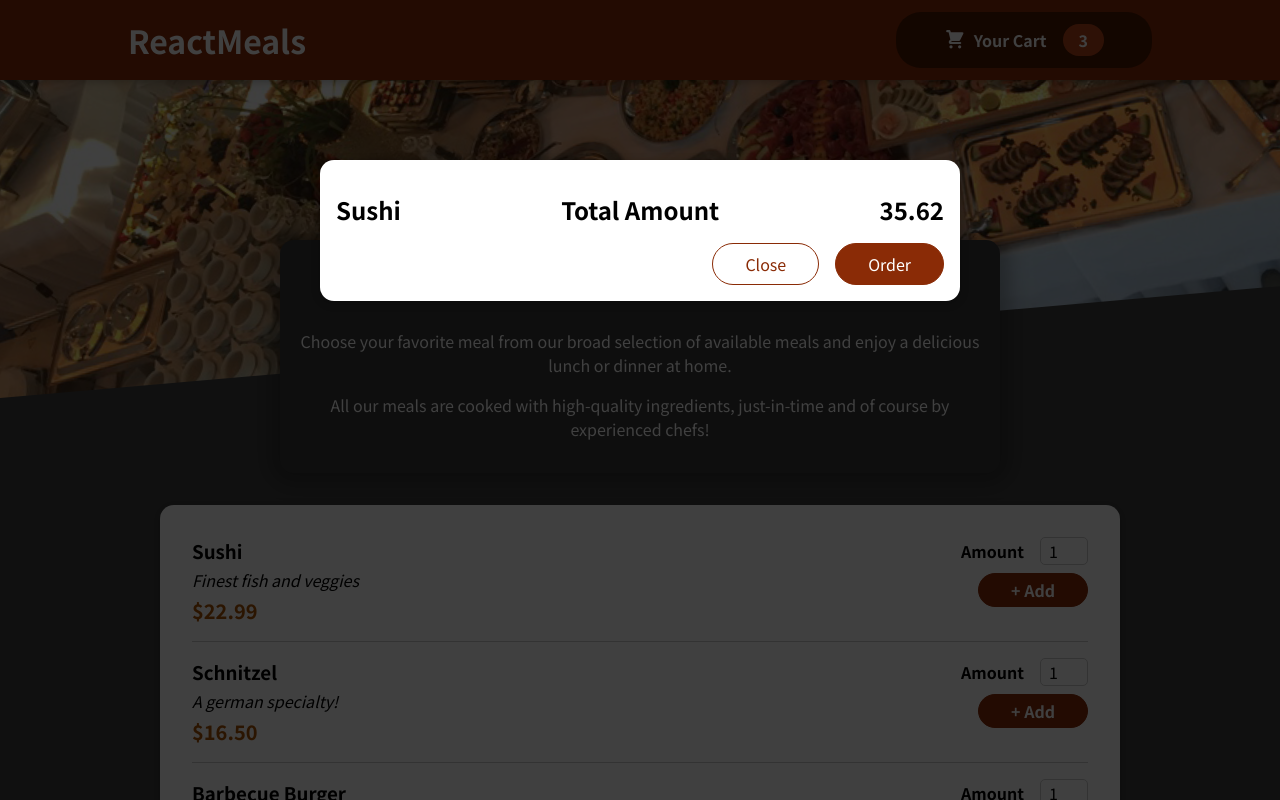
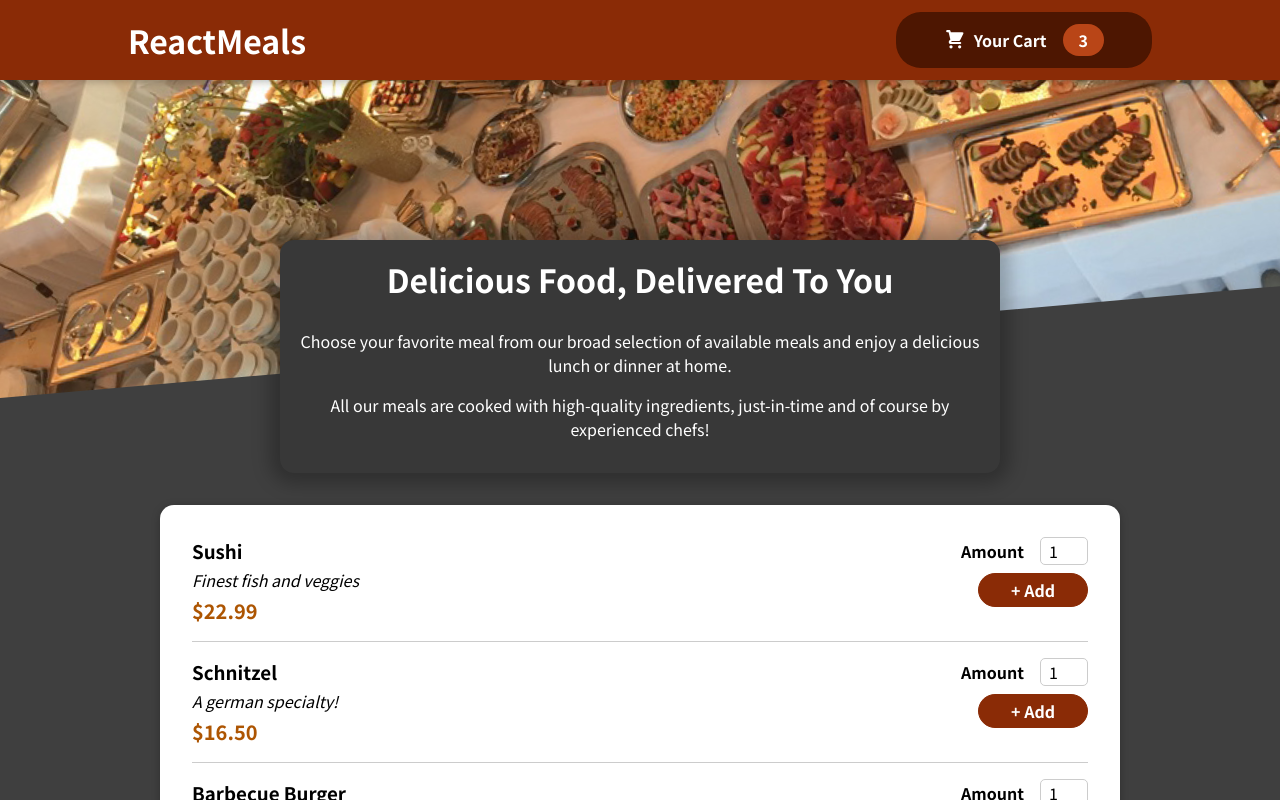
Before and after one commit to towficaziz/food-order-app, a React (Create React App) app: page / in a window 1280 px wide. Shown: the top 800 px of the page. Built offline with nearby package versions, Linux system fonts and the light colour scheme.

Commit message:
Managing Cart and Modal State

```diff
--- a/src/App.js
+++ b/src/App.js
@@ -1,13 +1,23 @@
-import { Fragment } from "react";
+import { Fragment, useState } from "react";
 import Header from "./components/Layout/Header";
 import Meals from "./components/Meals/Meals";
 import Cart from './components/Cart/Cart';
 
 function App() {
+  const [cartIsShown, setCartIsShown] = useState(false);
+
+  const showCartHandler = () =>{
+    setCartIsShown(true);
+  };
+
+  const hideCartHandler = () =>{
+    setCartIsShown(false);
+  };
+
   return (
     <Fragment>
-      <Cart />
-      <Header />
+      {cartIsShown && <Cart onClose={hideCartHandler} />}
+      <Header onShowCart={showCartHandler} />
       <main>
         <Meals />
       </main>
--- a/src/components/Cart/Cart.js
+++ b/src/components/Cart/Cart.js
@@ -2,22 +2,27 @@
 import Modal from "../UI/Modal";
 
 const Cart = (props) => {
-  const cartItem = <ul className={classes['cart-items']}>{[
-    { id: "c1", name: "Sushi", amount: 2, price: 12.9 }].map(
-    (item) => <li>{item.name}</li>)}</ul>;
+  const cartItem = (
+    <ul className={classes["cart-items"]}>
+      {[{ id: "c1", name: "Sushi", amount: 2, price: 12.9 }].map((item) => (
+        <li>{item.name}</li>
+      ))}
+    </ul>
+  );
 
   return (
-    <Modal>
+    <Modal onClose={props.onClose}>
       <div className={classes.total}>
         {cartItem}
         <span>Total Amount</span>
         <span>35.62</span>
       </div>
       <div className={classes.actions}>
-        <button className={classes['button--alt']}>Close</button>
+        <button className={classes["button--alt"]} onClick={props.onClose}>
+          Close
+        </button>
         <button className={classes.button}>Order</button>
       </div>
-
     </Modal>
   );
 };
--- a/src/components/Layout/Header.js
+++ b/src/components/Layout/Header.js
@@ -8,7 +8,7 @@
         <header className={classes.header}>
             <h1>ReactMeals</h1>
             {/* <button>Cart</button> */}
-            <HeaderCartButton />
+            <HeaderCartButton onClick={props.onShowCart} />
         </header>
         <div className={classes['main-image']}>
             {/* <img src="https://some-url.com/to-some-image.jpg" /> //when image is in some server */}
--- a/src/components/Layout/HeaderCartButton.js
+++ b/src/components/Layout/HeaderCartButton.js
@@ -2,7 +2,7 @@
 import classes from './HeaderCartButton.module.css';
 
 const HeaderCartButton = props =>{
-    return <button className={classes.button}>
+    return <button className={classes.button} onClick={props.onClick}>
         <span className={classes.icon}>
             <CartIcon />
         </span>
--- a/src/components/UI/Modal.js
+++ b/src/components/UI/Modal.js
@@ -3,7 +3,7 @@
 import ReactDOM from "react-dom";
 
 const Backdrop = (props) => {
-  return <div className={classes.backdrop} />;
+  return <div className={classes.backdrop} onClick={props.onClose} />;
 };
 
 const ModalOverlay = (props) => {
@@ -19,7 +19,7 @@
 const Modal = (props) => {
   return (
     <Fragment>
-      {ReactDOM.createPortal(<Backdrop />, portalElement)}
+      {ReactDOM.createPortal(<Backdrop onClose={props.onClose} />, portalElement)}
       {ReactDOM.createPortal(
         <ModalOverlay>{props.children}</ModalOverlay>,
         portalElement
```
Lines whose indentation alone changed are shown as unchanged.
